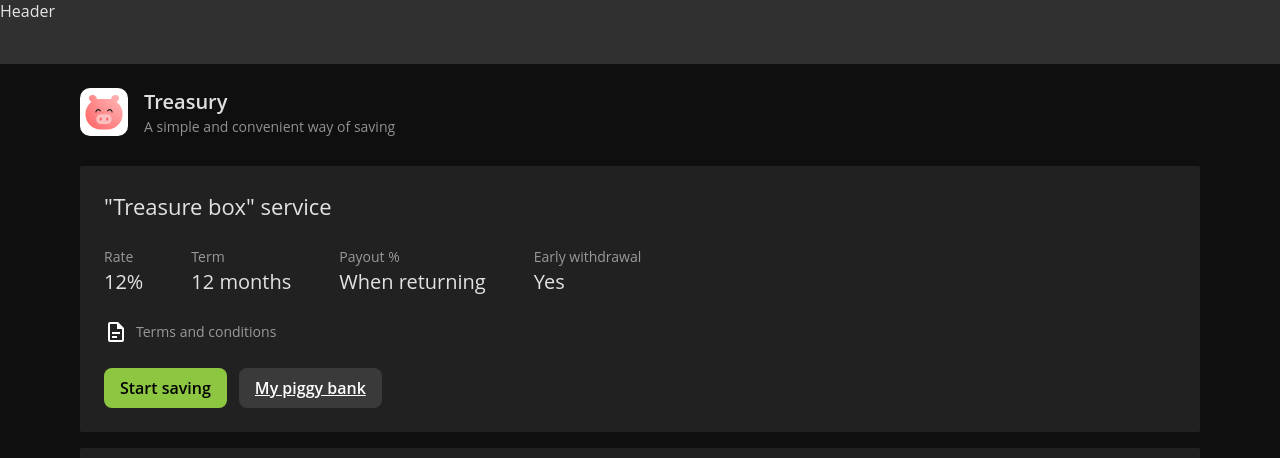
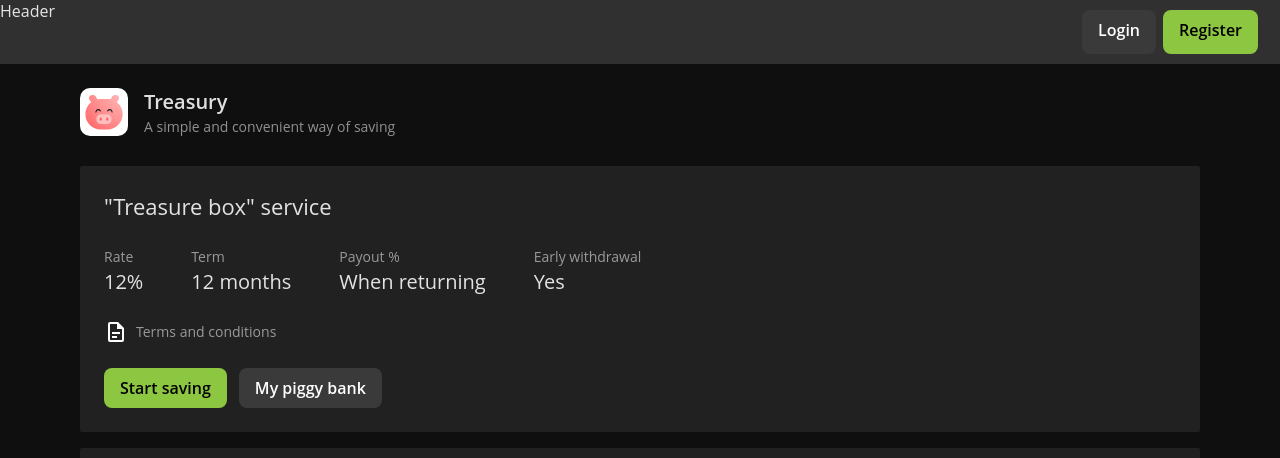
Before and after one commit to YanaKholod/Banking, a React (Create React App) app: page /moneybox in a window 1280 px wide. Shown: the top 458 px of the page. Built offline with nearby package versions, Linux system fonts and the light colour scheme.

Commit message:
added forms for registration and login and edited redux logic

```diff
--- a/src/components/Header.jsx
+++ b/src/components/Header.jsx
@@ -1,15 +1,52 @@
 import React from "react";
 import styled from "styled-components";
 import { COLORS } from "../constants/styled";
+import { NavLink } from "react-router-dom";
 
 const Styled = {
   Wrapper: styled.div`
     width: 100%;
     display: flex;
-    justify-content: start;
+    justify-content: space-between;
     height: 64px;
     background-color: ${COLORS.HEADER_BACKGROUND};
     color: ${COLORS.TEXT};
+  `,
+  Logo: styled.div``,
+  Buttons: styled.div`
+    padding: 10px;
+    display: flex;
+    justify-content: space-between;
+  `,
+  Login: styled(NavLink)`
+    font-size: 16px;
+    line-height: 1.5;
+    font-weight: 600;
+    padding: 8px 16px;
+    border-radius: 8px;
+    border: none;
+    background-color: ${COLORS.LIGHTER_FOREGROUND};
+    color: white;
+    text-decoration: none;
+    margin-right: 7px;
+    /* :hover {
+
+    } */
+  `,
+  Register: styled(NavLink)`
+    font-size: 16px;
+    line-height: 1.5;
+    font-weight: 600;
+    padding: 8px 16px;
+    border-radius: 8px;
+    border: none;
+    background-color: ${COLORS.ACCENT};
+    margin-right: 12px;
+    text-decoration: none;
+    color: black;
+    /* :hover {
+
+    } */
   `,
 };
 const Header = () => {
@@ -19,7 +56,11 @@ const Header = () => {
         alt=""
         src="https://png.pngtree.com/png-clipart/20220620/ourmid/pngtree-pink-cute-cat-icon-animal-png-yuri-png-image_5230763.png"
       /> */}
-      <div>Header</div>
+      <Styled.Logo>Header</Styled.Logo>
+      <Styled.Buttons>
+        <Styled.Login>Login</Styled.Login>
+        <Styled.Register>Register</Styled.Register>
+      </Styled.Buttons>
     </Styled.Wrapper>
   );
 };
--- /dev/null
+++ b/src/constants/reduxUsers.js
@@ -0,0 +1,2 @@
+export const ukrainePhoneRegex =
+  /^(\+38)?\s?(0\d{2})\s?(\d{3})\s?(\d{2})\s?(\d{2})$/;
--- a/src/pages/Moneybox.jsx
+++ b/src/pages/Moneybox.jsx
@@ -90,6 +90,9 @@ const Styled = {
     margin-right: 12px;
     text-decoration: none;
     color: black;
+    /* :hover {
+
+    } */
   `,
   MoneyboxButton: styled(NavLink)`
     font-size: 16px;
@@ -100,6 +103,10 @@ const Styled = {
     border: none;
     background-color: ${COLORS.LIGHTER_FOREGROUND};
     color: white;
+    text-decoration: none;
+    /* :hover {
+
+    } */
   `,
   HowToStartBlock: styled.div`
     background-color: ${COLORS.MENU_BACKGROUND};
--- a/src/redux/actions.js
+++ b/src/redux/auth/actions.js
@@ -1,7 +1,7 @@
 import axios from "axios";
 import { createAsyncThunk } from "@reduxjs/toolkit";
 
-axios.defaults.baseURL = "smth";
+axios.defaults.baseURL = "http://localhost:8080/api/";
 
 const token = {
   set(token) {
@@ -16,45 +16,49 @@ export const register = createAsyncThunk(
   "auth/register",
   async (credentials) => {
     try {
-      const { data } = await axios.post("/users/signup", credentials);
+      const { data } = await axios.post("/register", credentials);
 
       token.set(data.token);
       return data;
     } catch (error) {
       console.log(error.message);
+      throw error;
     }
   }
 );
 //credentials - имена полей в форме по типу name, password, email,
 // они прокидіваются в диспатч как обьект с полями
 
-export const logIn = createAsyncThunk("auth/logIn", async (credentials) => {
+export const login = createAsyncThunk("auth/login", async (credentials) => {
   try {
-    const { data } = await axios.post("/users/logIn", credentials);
+    const { data } = await axios.post("/login", credentials);
 
     token.set(data.token);
     return data;
   } catch (error) {
     console.log(error.message);
+    throw error;
   }
 });
 
-export const logOut = createAsyncThunk("auth/logOut", async () => {
+export const logout = createAsyncThunk("auth/logout", async () => {
   try {
-    await axios.post("/users/logOut");
+    await axios.post("/logout");
 
     token.unset();
   } catch (error) {
     console.log(error.message);
   }
 });
-export const getUser = createAsyncThunk("auth/getUser", async (token) => {
+
+export const getUser = createAsyncThunk("auth/current", async (_, thunkAPI) => {
   try {
-    const response = await axios.post("/api/getUser", { token });
+    const response = await axios.get("/current");
 
-    const { user, isLoggedIn } = response.data;
-    return { user, isLoggedIn };
+    const { phone, fullName } = response.data;
+    return { phone, fullName };
   } catch (error) {
     console.log(error.message);
+    throw error;
   }
 });
--- a/src/redux/authSlice.js
+++ b/src/redux/auth/authSlice.js
@@ -1,13 +1,14 @@
 import { createSlice } from "@reduxjs/toolkit";
-import { getUser, logIn, logOut, register } from "./actions";
+import { getUser, login, logout, register } from "./actions";
 
 const authSlice = createSlice({
   name: "auth",
   initialState: {
-    user: { name: null, email: null },
+    user: { fullName: null, phone: null },
     token: null,
     isLoggedIn: false,
   },
+  reducers: {},
   extraReducers: (builder) => {
     builder
       .addCase(register.fulfilled, (state, action) => {
@@ -15,13 +16,13 @@ const authSlice = createSlice({
         state.token = action.payload.token;
         state.isLoggedIn = true;
       })
-      .addCase(logIn.fulfilled, (state, action) => {
+      .addCase(login.fulfilled, (state, action) => {
         state.user = action.payload.user;
         state.token = action.payload.token;
         state.isLoggedIn = true;
       })
-      .addCase(logOut.fulfilled, (state, action) => {
-        state.user = { name: null, email: null };
+      .addCase(logout.fulfilled, (state) => {
+        state.user = { fullName: null, phone: null };
         state.token = null;
         state.isLoggedIn = false;
       })
@@ -33,7 +34,7 @@ const authSlice = createSlice({
       })
       .addCase(getUser.rejected, (state, action) => {
         state.isLoggedIn = false;
-        state.user = { name: null, email: null };
+        state.user = { fullName: null, phone: null };
         state.token = null;
         state.error = action.payload;
       });
--- a/src/redux/store.js
+++ b/src/redux/store.js
@@ -1,4 +1,4 @@
 import { configureStore } from "@reduxjs/toolkit";
-import { authReducer } from "./authSlice";
+import { authReducer } from "./auth/authSlice";
 
 export const store = configureStore({ reducer: { auth: authReducer } });
--- a/src/utils/paymentCategories.js
+++ b/src/utils/paymentCategories.js
@@ -99,7 +99,7 @@ export const questions = [
   },
 ];
 
-export const divContents = [
+const divContents = [
   {
     name: "Payment in installments",
     description: "Buy now, pay later.",
@@ -121,6 +121,7 @@ export const divContents = [
     img: "https://cdn.privat24.ua/icons/file/ServiceCreditHouse.svg",
   },
 ];
+export { divContents };
 
 export const cityOptions = [
   { id: 0, value: "Kyiv" },
```
Also changed, not shown: src/pages/LoginForm.jsx (added, +56 -0 lines), src/pages/RegistrationForm.jsx (added, +59 -0 lines), redux/auth/actions.js (deleted), redux/auth/authSlice.js (deleted).
